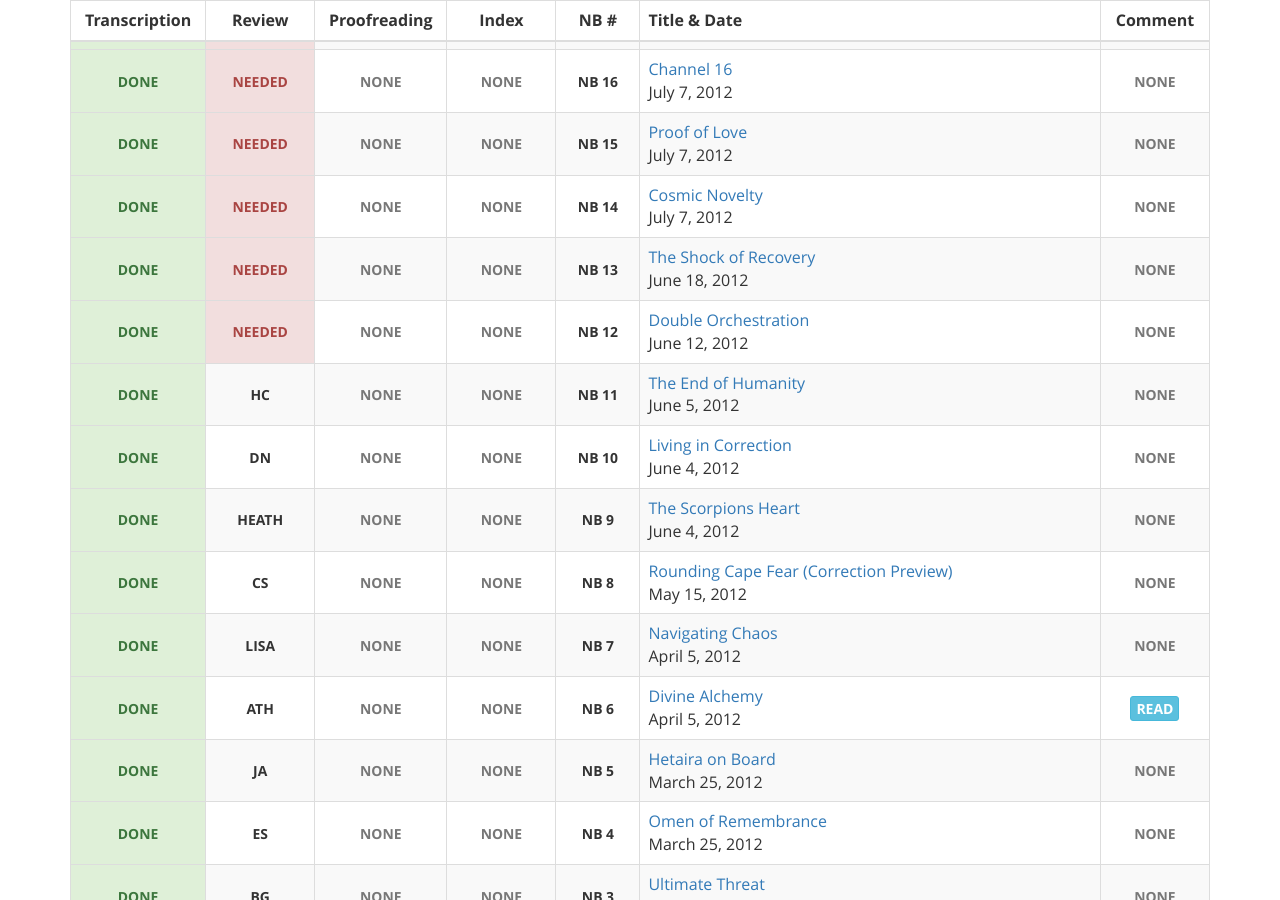
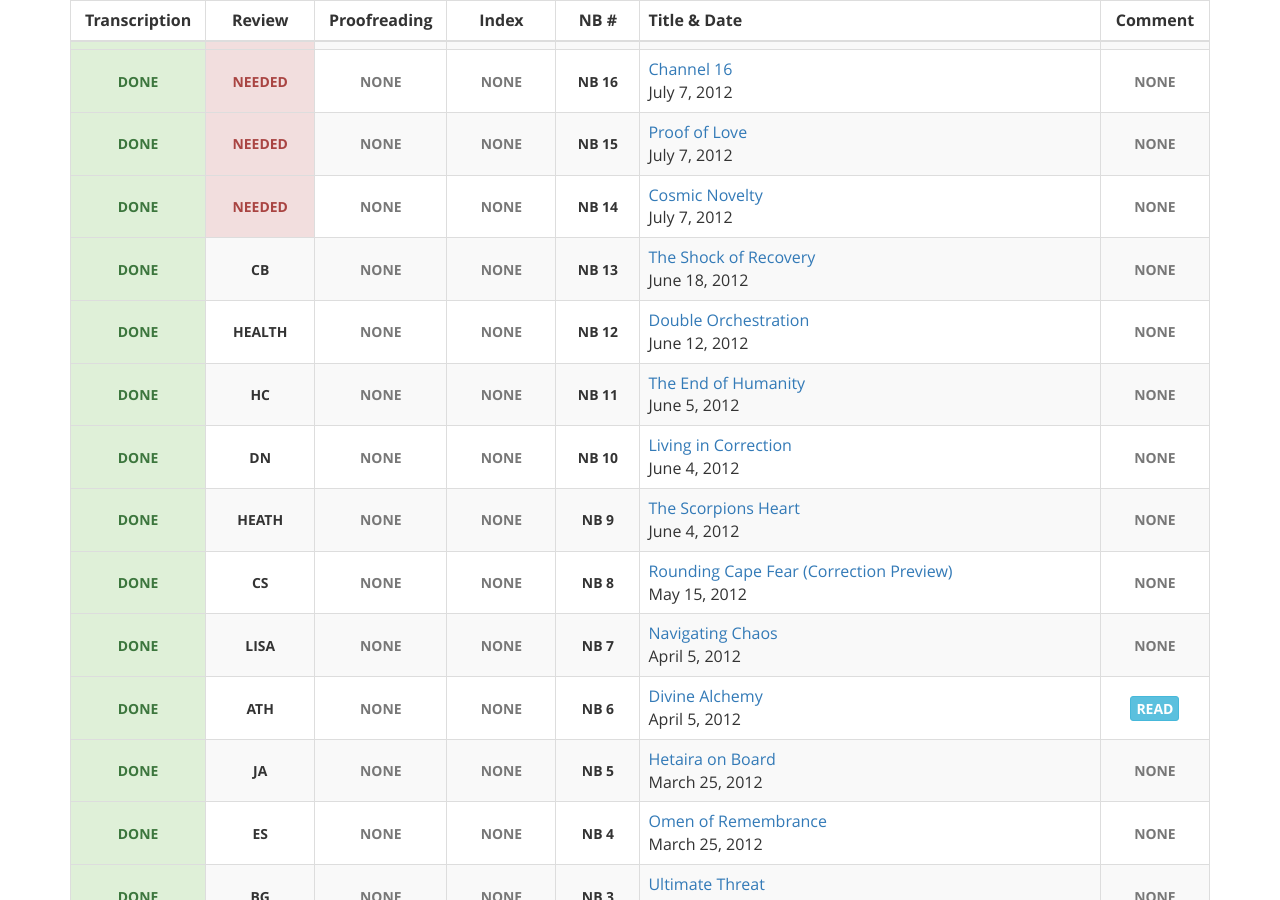
Before and after one commit to gaiaspora/gaiaspora.github.io, a Jekyll site: the page built from content/navigator-briefings.markdown, in a window 1280 px wide and 900 px high, scrolled down 7783 px. Built offline with Jekyll 4.4.1, drawn with Linux system fonts in a browser that asks for light colours.

Commit message:
Update nb.yaml

```diff
--- a/_data/nb.yaml
+++ b/_data/nb.yaml
@@ -1080,7 +1080,7 @@
 
 - NB: "13"
   Transcription: "done"
-  Review: "needed"
+  Review: "CB"
   Proofreading: "none"
   Index: "none"
   Title: "The Shock of Recovery"
@@ -1089,7 +1089,7 @@
 
 - NB: "12"
   Transcription: "done"
-  Review: "needed"
+  Review: "Health"
   Proofreading: "none"
   Index: "none"
   Title: "Double Orchestration"
```
